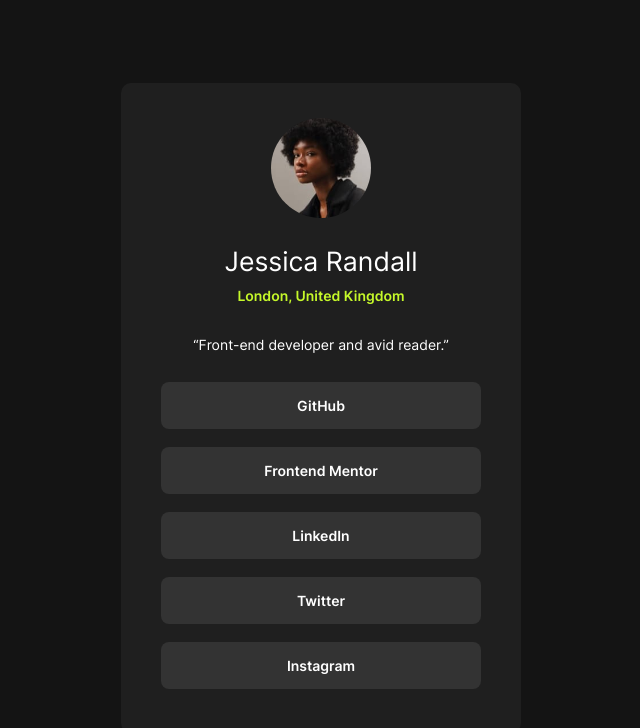
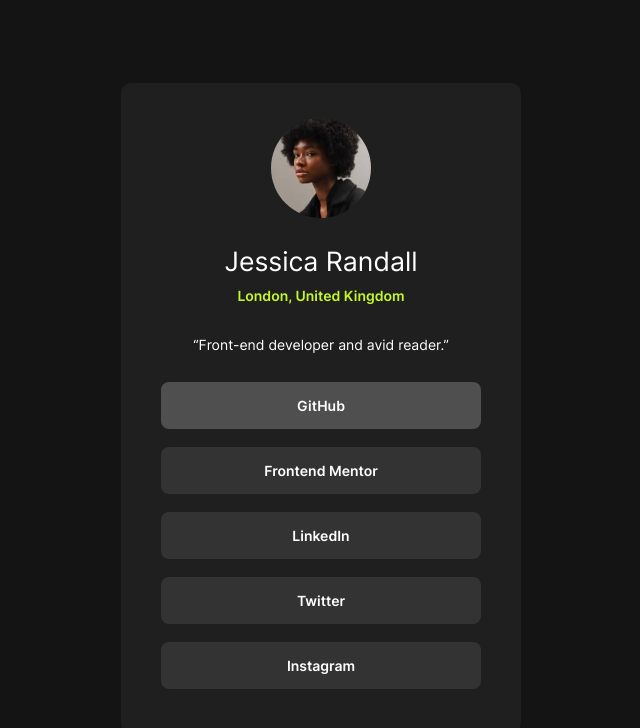
Before and after one commit to VeyronShark/FrontendMentor-social-links-profile-solution, a plain HTML site: page index.html in a window 1280 px wide. In both pictures the pointer is over the link "GitHub". Shown: the whole page, without its empty margins (319-959 px from the left). Drawn offline with Linux system fonts and the light colour scheme.

Commit message:
Add hover and active states for anchor elements

```diff
--- a/index.css
+++ b/index.css
@@ -77,4 +77,11 @@
   border-radius: 8px;
   padding: 15px 0;
   margin: 9px 30px;
+
+  &:hover {
+    background-color: hsl(0, 0%, 31%);
+  }
+  &:active {
+    background-color: hsl(0, 0%, 43%);
+  }
 }
```
